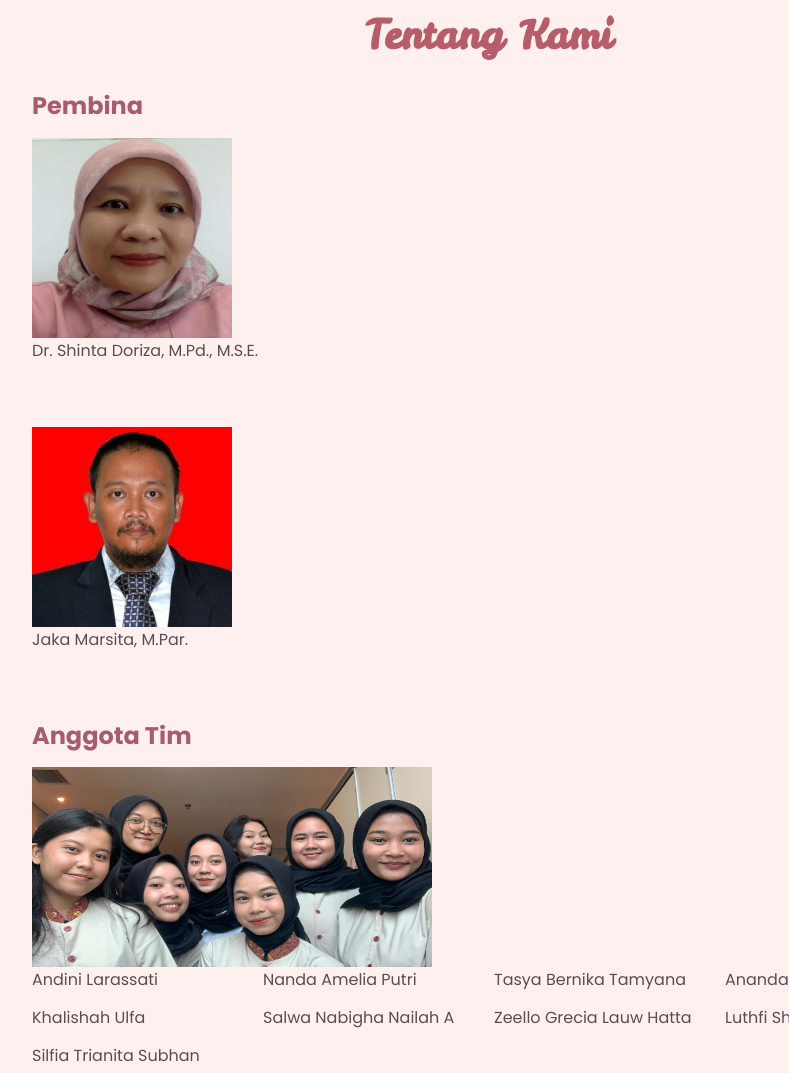
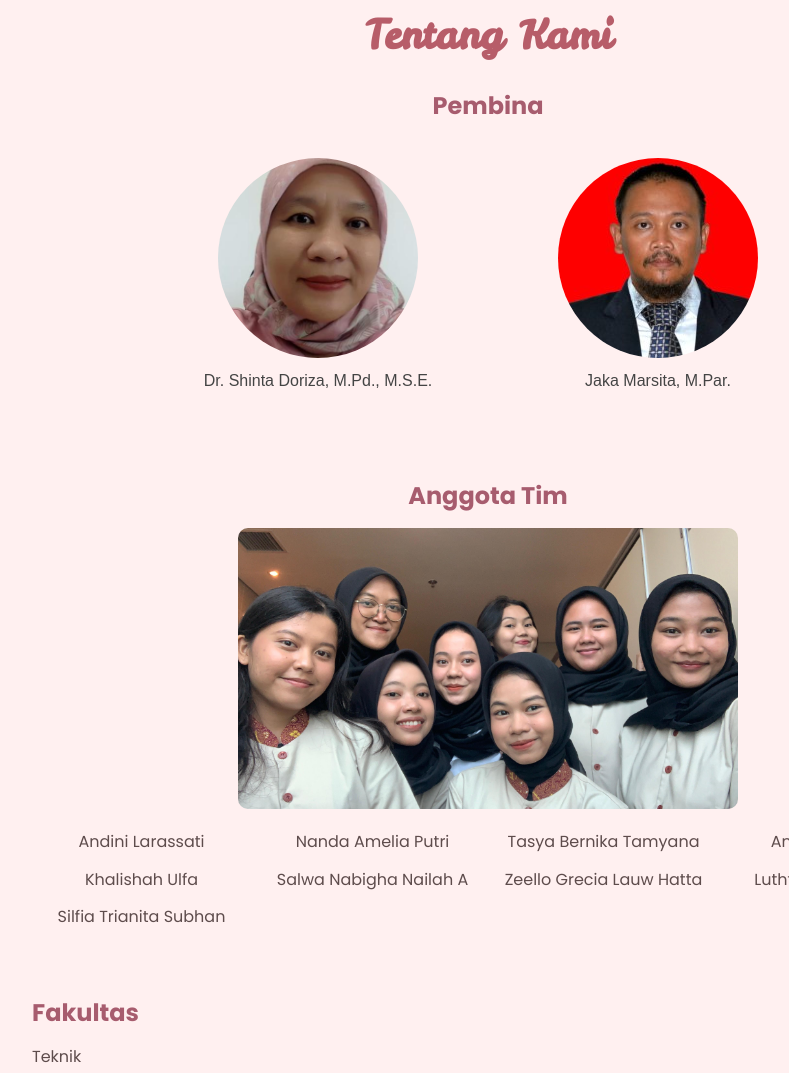
Before and after one commit to tasyabernika/towelart, a website: page public/index.html in a window 1280 px wide. Shown: the part 811-1884 px from the top of the page, without its empty margins (152-941 px from the left). Drawn offline with Linux system fonts and the light colour scheme.

Commit message:
update - center image in about us

```diff
--- a/public/index.html
+++ b/public/index.html
@@ -1,14 +1,18 @@
 <!DOCTYPE html>
 <html lang="id">
+
 <head>
   <meta charset="UTF-8">
   <meta name="viewport" content="width=device-width, initial-scale=1">
   <title>Beranda | Towel Art</title>
   <link rel="preconnect" href="https://fonts.googleapis.com">
   <link rel="preconnect" href="https://fonts.gstatic.com" crossorigin>
-  <link href="https://fonts.googleapis.com/css2?family=Leckerli+One&family=Poppins:ital,wght@0,100;0,200;0,300;0,400;0,500;0,600;0,700;0,800;0,900;1,100;1,200;1,300;1,400;1,500;1,600;1,700;1,800;1,900&display=swap" rel="stylesheet">
+  <link
+    href="https://fonts.googleapis.com/css2?family=Leckerli+One&family=Poppins:ital,wght@0,100;0,200;0,300;0,400;0,500;0,600;0,700;0,800;0,900;1,100;1,200;1,300;1,400;1,500;1,600;1,700;1,800;1,900&display=swap"
+    rel="stylesheet">
   <link rel="stylesheet" href="style.css">
 </head>
+
 <body>
   <header class="header">
     <div class="container header-container">
@@ -33,7 +37,12 @@
       <div class="container">
         <div class="hero-content">
           <img src="./imgs/logo1.PNG" alt="Towel Art" class="hero-img">
-          <p class="hero-text">Website ini dikembangkan sebagai platform edukatif yang menyajikan informasi komprehensif mengenai towel art, mencakup pengertian, kategori, serta teknik pembuatannya. Website ini sebagai media jasa pemesanan towel art yang unik dan elegan untuk melengkapi berbagai momen spesial Anda, mulai dari hantaran pernikahan, dekorasi ulang tahun anak, hingga kejutan romantis untuk honeymoon. Kami siap menjadikan momen berharga Anda semakin berkesan dan tak terlupakan. Biarkan towel art kami menjadi bahasa cinta dalam setiap perayaan Anda .</p>
+          <p class="hero-text">Website ini dikembangkan sebagai platform edukatif yang menyajikan informasi komprehensif
+            mengenai towel art, mencakup pengertian, kategori, serta teknik pembuatannya. Website ini sebagai media jasa
+            pemesanan towel art yang unik dan elegan untuk melengkapi berbagai momen spesial Anda, mulai dari hantaran
+            pernikahan, dekorasi ulang tahun anak, hingga kejutan romantis untuk honeymoon. Kami siap menjadikan momen
+            berharga Anda semakin berkesan dan tak terlupakan. Biarkan towel art kami menjadi bahasa cinta dalam setiap
+            perayaan Anda .</p>
           <a href="tutorial.html" class="hero-button">Eksplor Tutorial</a>
         </div>
       </div>
@@ -41,20 +50,42 @@
     <section id="tentang" class="about">
       <div class="container">
         <h2 class="about-title">Tentang Kami</h2>
-        <div class="about-section">
+        <!-- <div class="about-section">
           <h3>Pembina</h3>
-          <ul>
-            <img src="./imgs/foto bu shinta.jpeg" alt="" width="200" height="200">
+          <ul >
+            <img class="dosen" src="./imgs/foto bu shinta.jpeg" alt="" width="200" height="200">
             <li>Dr. Shinta Doriza, M.Pd., M.S.E.</li>
           </ul>
+        </div> -->
+        <!-- <div class="about-section">
+          <ul>
+            <img class="dosen" src="./imgs/foto pa jaka.jpeg" alt="" width="200" height="200">
+            <li>Jaka Marsita, M.Par.</li>
+          </ul>
+        </div> -->
+        <div class="about-section">
+          <h3 class="center-h3">Pembina</h3>
+
+          <div class="row">
+            <div class="card">
+              <img src="./imgs/foto bu shinta.jpeg" alt="Dr. Shinta Doriza" class="photo">
+              <div class="info">
+                <p>Dr. Shinta Doriza, M.Pd., M.S.E.</p>
               </div>
+            </div>
+
+            <div class="card">
+              <img src="./imgs/foto pa jaka.jpeg" alt="Jaka Marsita" class="photo">
+              <div class="info">
+                <p>Jaka Marsita, M.Par.</p>
+              </div>
+            </div>
+          </div>
+        </div>
+
         <div class="about-section">
-        <img src="./imgs/foto pa jaka.jpeg" alt="" width="200" height="200">
-            <ul>Jaka Marsita, M.Par.</ul>
-        </div>
-        <div class="about-section">
-          <h3>Anggota Tim</h3>
-          <img src="./imgs/3.jpeg" alt="" width="400" height="200">
+          <h3 class="center-h3">Anggota Tim</h3>
+          <center><img class="group-photo" src="./imgs/3.jpeg" alt="" width="400" height="200">
             <ul class="about-grid">
               <li>Andini Larassati</li>
               <li>Nanda Amelia Putri</li>
@@ -79,9 +110,10 @@
           <p>Kami menyediakan jasa untuk pembuatan towel art. Hubungi kami melalui:</p>
           <ul>
             <li> Telepon : <a target="_blank" href="https://wa.me/+6289182737261">+62 896 5525 4623</a></li>
-            <li>Email: <a target="_blank" href="mailto:email@towelart.com">towelart@gmail.com</a></li>
             <li>Instagram: <a target="_blank" href="https://instagram.com/towelart.space/">@towelart.space</a></li>
-            <li>Lokasi: <a target="_blank" href="https://www.google.com/maps/place/UNJ+Kampus+A/@-6.1965257,106.8760132,17z/data=!3m1!4b1!4m6!3m5!1s0x2e69f4ea9eb058c3:0x44f1984e008e105b!8m2!3d-6.196531!4d106.8785881!16s%2Fg%2F11csbpsmvf?entry=ttu&g_ep=EgoyMDI1MDQwOS4wIKXMDSoASAFQAw%3D%3D">UNJ</a></li>
+            <li>Lokasi: <a target="_blank"
+                href="https://www.google.com/maps/place/UNJ+Kampus+A/@-6.1965257,106.8760132,17z/data=!3m1!4b1!4m6!3m5!1s0x2e69f4ea9eb058c3:0x44f1984e008e105b!8m2!3d-6.196531!4d106.8785881!16s%2Fg%2F11csbpsmvf?entry=ttu&g_ep=EgoyMDI1MDQwOS4wIKXMDSoASAFQAw%3D%3D">UNJ</a>
+            </li>
           </ul>
         </div>
       </div>
@@ -94,4 +126,5 @@
   </footer>
   <script src="./script.js"></script>
 </body>
+
 </html>
--- a/public/style.css
+++ b/public/style.css
@@ -203,9 +203,51 @@ img {
   font-family: 'Leckerli One', cursive;
 }
 
+.row {
+  display: flex;
+  justify-content: center;
+  gap: 40px; /* Jarak antara kartu kiri dan kanan */
+  flex-wrap: wrap; /* Agar tetap responsif di layar kecil */
+}
+
+/*style pembina*/
+.card {
+  display: flex;
+  flex-direction: column;
+  align-items: center;
+  /* background-color: #fde8ec; */
+  padding: 20px;
+  border-radius: 10px;
+  width: 300px;
+}
+
+.photo {
+  width: 200px;
+  height: 200px;
+  border-radius: 50%;
+  object-fit: cover;
+  margin-bottom: 10px;
+}
+
+.card p {
+  text-align: center;
+  font-family: sans-serif;
+  font-size: 16px;
+}
+
+
 .about-section {
   margin-bottom: 4rem;
   text-align: left;
+}
+
+.group-photo {
+  max-width: 100%;
+  width: 500px;
+  height: auto;
+  margin-bottom: 20px;
+  border-radius: 10px;
+
 }
 
 .about-section h3 {
@@ -214,11 +256,17 @@ img {
   margin-bottom: 0.75rem;
 }
 
+.center-h3 {
+  text-align: center;
+}
+
 .about-section ul {
   color: #5e4c4c;
   padding: 0;
   list-style: none;
 }
+
+
 
 .about-section a {
   color: #5e4c4c;
```
Lines whose indentation alone changed are shown as unchanged.
